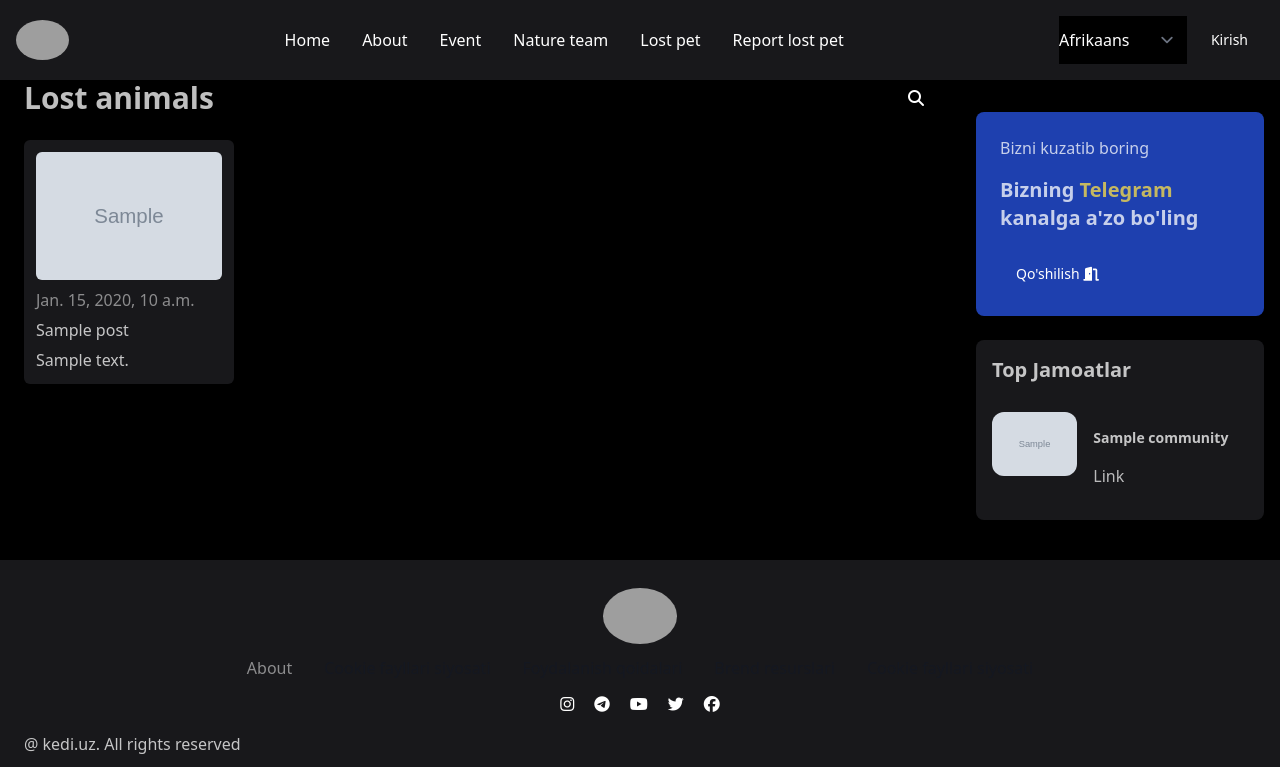
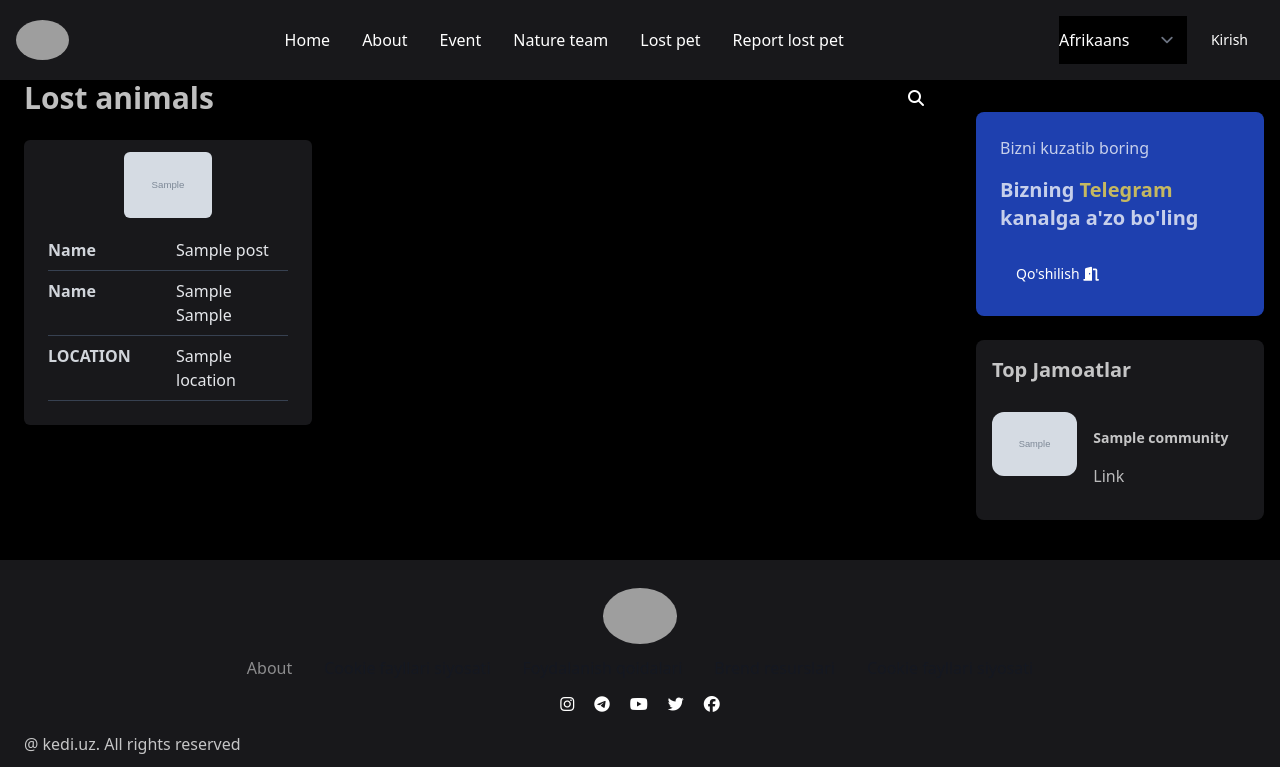
Before and after one commit to bahrom04/kedi.uz, a Django app: template templates/redesign/lost_animal_list.html in a window 1280 px wide. Shown: the top 767 px of the page. Run offline with Django 4.2, Linux system fonts and the light colour scheme; the template is opened without the code that fills it: most values are stand-ins (such as "Sample title", 1, 10 or a date in 2020); grey boxes marked "Sample" are stand-in pictures; some libraries are stand-ins or nearby versions; grey boxes are pictures that could not be loaded.

Commit message:
update lost pet list ui

```diff
--- a/templates/redesign/base.html
+++ b/templates/redesign/base.html
@@ -10,7 +10,7 @@
   <meta property="og:url" content="https://kedi.uz/">
   <meta property="og:site_name" content="kedi.uz">
   <meta property="og:type" content="website" />
-
+  <link rel="icon" type="image/x-icon" href="{% static 'favicon.ico' %}">
   {% tailwind_css %}
   <link href="https://cdn.jsdelivr.net/npm/flowbite@2.5.2/dist/flowbite.min.css" rel="stylesheet" />
 
--- a/templates/redesign/lost_animal_list.html
+++ b/templates/redesign/lost_animal_list.html
@@ -1,7 +1,6 @@
 {% extends 'redesign/base.html' %}
 
 {% block custom_css %}
-<!-- custom-css -->
 <style type="text/tailwindcss">
 @layer utilities {
     blockquote {
@@ -18,17 +17,15 @@ position: relative;
         background: #EDEDED;
     }
 
-
-h1,h2,h3,h4,p {
+    h1, h2, h3, h4, p {
         opacity: 0.75;
     }
-h1,h2{
+
+    h1, h2 {
         font-size: 40px;
     }
-
 }
 </style>
-<!-- custom-css-end -->
 {% endblock %}
 
 {% block content %}
@@ -38,31 +35,41 @@ h1,h2{
             <h1 class="font-bold text-3xl px-6">Lost animals</h1>
             <i class="fa-solid fa-magnifying-glass mr-9"></i>
         </div>
+
         <!-- news -->
-    <div class="grid gap-6 p-6 md:grid-cols-2 lg:grid-cols-3 xl:grid-cols-4">
+        <div class="grid gap-6 p-6 md:grid-cols-2 lg:grid-cols-2 xl:grid-cols-3">
             {% for post in posts %}
-        <div class="overflow-hidden relative bg-zinc-900 rounded-md p-3">
-            <a href="{% url 'book:lost-animal-detail' post.id %}" class="btn btn-primary">
-                <img src="{{ post.photo.url }}" class="w-full sm:h-32 object-cover rounded-md" alt="img">
+            <div class="relative bg-zinc-900 rounded-md flex flex-col  p-3 items-center">
+
+                <!-- Image Section -->
+                <a href="{% url 'book:lost-animal-detail' post.id %}" class="btn btn-primary flex-none w-1/2 md:w-1/3">
+                    <img src="{{ post.photo.url }}" class="w-full h-full object-cover rounded-md" alt="img">
                 </a>
-            <div>
-                <p class="opacity-50 mt-2">{{post.created_at}}</p>
+
+                <!-- Text Section -->
+                <div class="flex-1 p-3 text-white">
+                    <div class="grid grid-cols-2 gap-4 border-b border-gray-700 py-2">
+                        <span class="font-semibold text-gray-300">Name</span>
+                        <span class="text-gray-200">{{ post.title }}</span>
                     </div>
-            <div>
-                <h3 class="mt-2 mb-2 leading-5 hover:text-blue-500">
-                    <a href="{% url 'book:lost-animal-detail' post.id %}" class="btn btn-primary">{{post.title}}</a>
-                </h3>
-                <h4 class="opacity-75 hover:text-blue-500">
-                    <a href="{% url 'book:lost-animal-detail' post.id %}" class="btn btn-primary">{{post.description}}</a>
-                </h4>
+
+                    <div class="grid grid-cols-2 gap-4 border-b border-gray-700 py-2">
+                        <span class="font-semibold text-gray-300">Name</span>
+                        <span class="text-gray-200">{{ post.gender_type }} {{ post.animal_type }}</span>
                     </div>
+
+                    <div class="grid grid-cols-2 gap-4 border-b border-gray-700 py-2">
+                        <span class="font-semibold text-gray-300">LOCATION</span>
+                        <span class="text-gray-200">{{ post.location }}</span>
+                    </div>
+                </div>
+
+
             </div>
             {% endfor %}
         </div>
     </div>
-<!-- news-end -->
 
     {% include 'redesign/top_community.html' %}
-
 </main>
 {% endblock %}
--- a/theme/static_src/tailwind.config.js
+++ b/theme/static_src/tailwind.config.js
@@ -52,6 +52,7 @@ module.exports = {
          */
         require('@tailwindcss/forms'),
         require('@tailwindcss/typography'),
+        require('@tailwindcss/line-clamp'),
         require('@tailwindcss/aspect-ratio'),
     ],
 }
```
Also changed, not shown: templates/redesign/lost_animal_detail.html (+49 -10 lines), 1 other file. Lines whose indentation alone changed are shown as unchanged.
